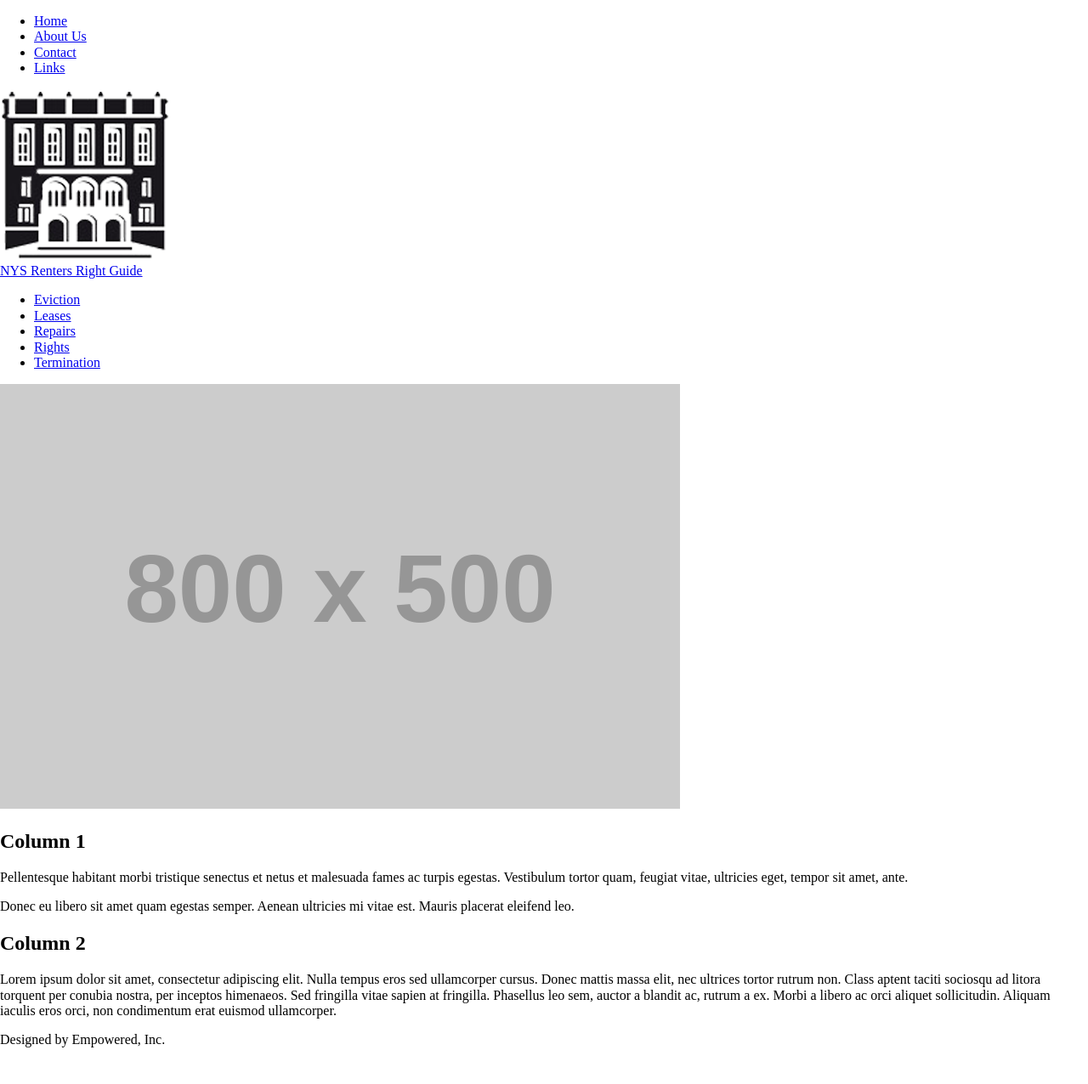
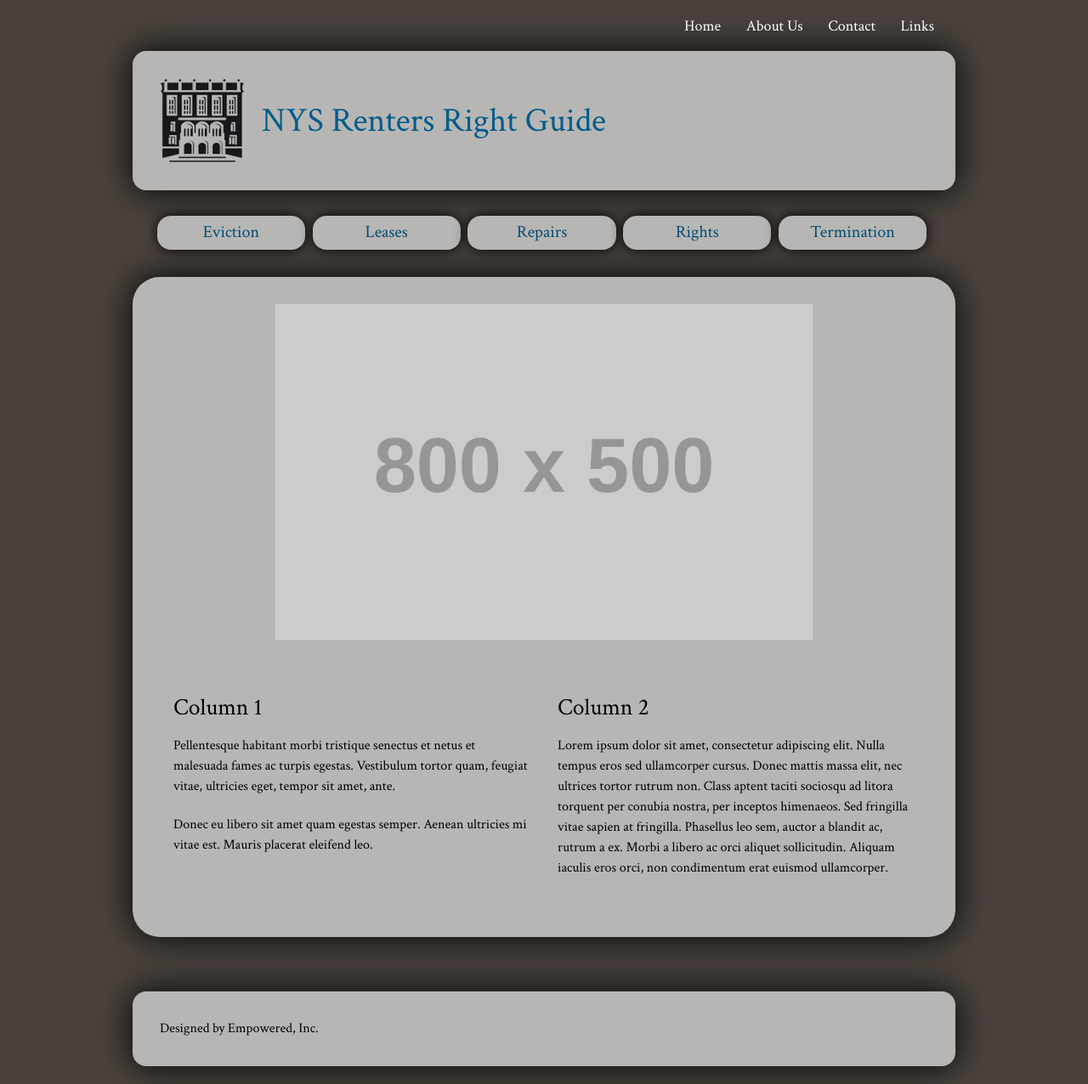
Before and after one commit to iinf362/team2, a Jekyll site: the page built from index.html, in a window 1280 px wide. Shown: the whole page at 85% size. Built offline with Jekyll 4.4.1, drawn with Linux system fonts in a browser that asks for light colours; nearby versions of some CDN libraries; library files that are not in the unit come from our copies; before the commit the page ends 1234 px from its top, so only the background shows below that.

Commit message:
Update head.html

```diff
--- a/_includes/head.html
+++ b/_includes/head.html
@@ -10,8 +10,8 @@
 
         <!-- Place favicon.ico and apple-touch-icon(s) in the root directory -->
 
-        <link rel="stylesheet" href="{{site.url}}/team2/css/normalize.css">
-        <link rel="stylesheet" href="{{site.url}}/team2/css/style.css">
+        <link rel="stylesheet" href="{{site.url}}/css/normalize.css">
+        <link rel="stylesheet" href="{{site.url}}/css/style.css">
 
         <script src="js/vendor/modernizr-2.8.3.min.js"></script>
     </head>
```
